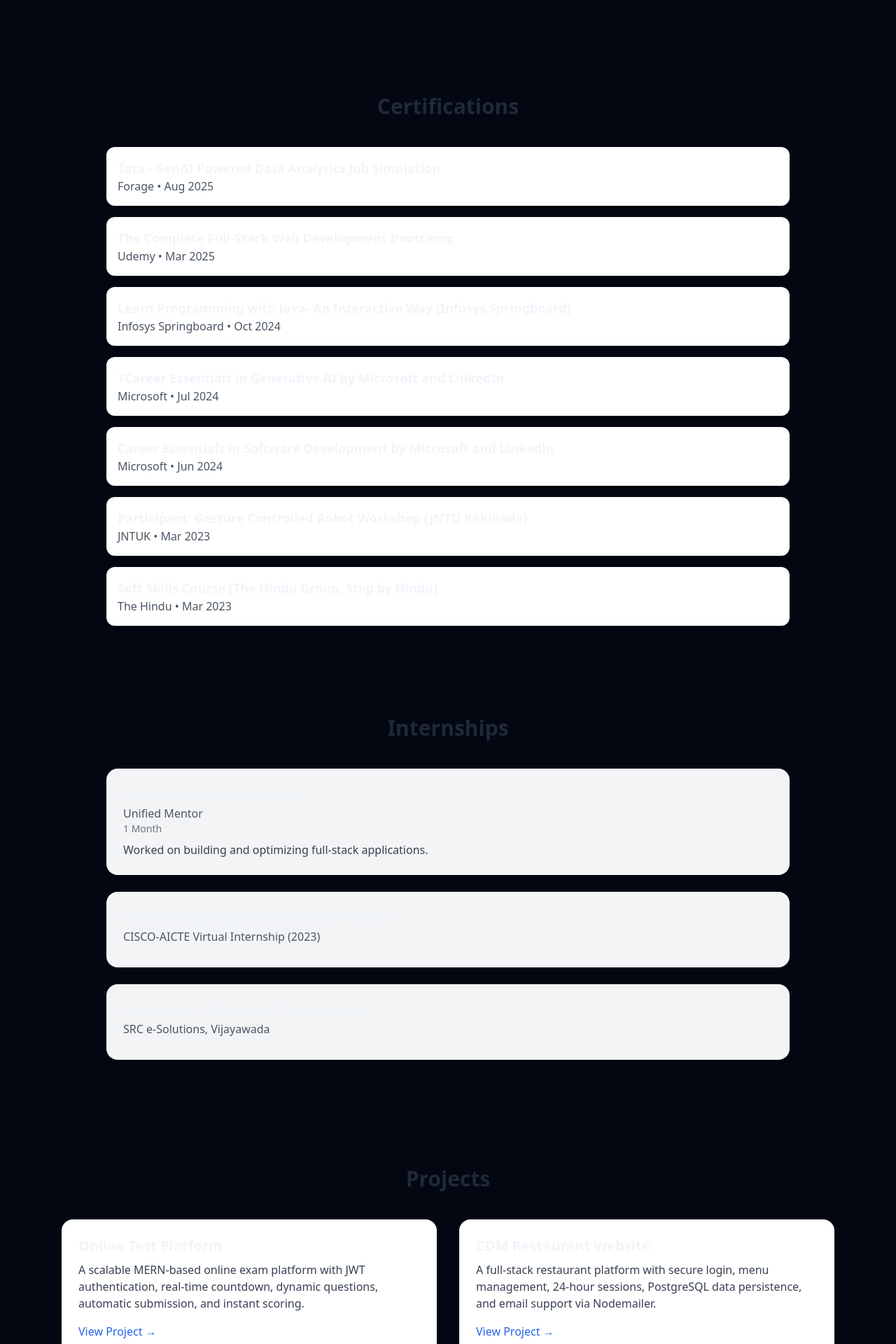
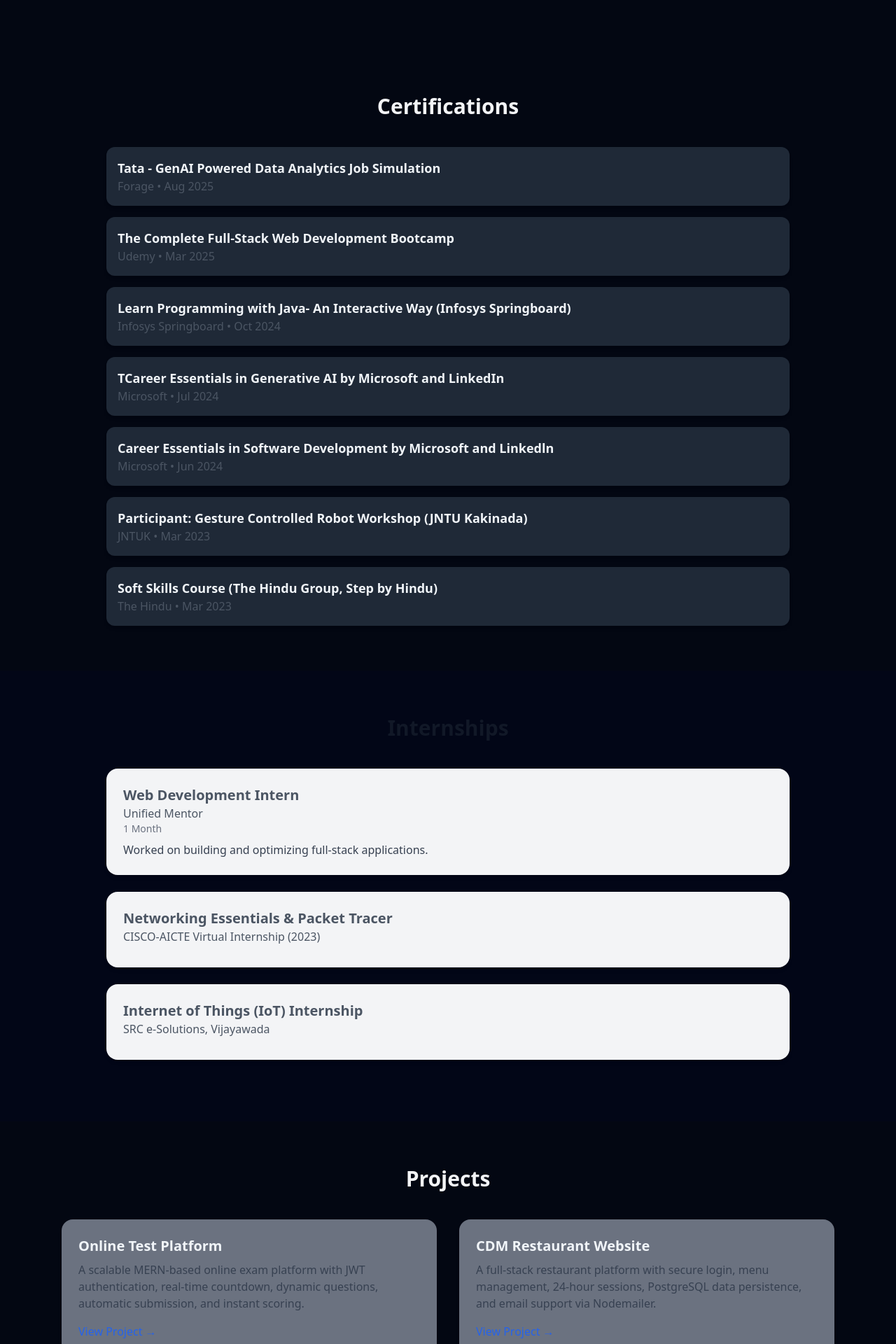
Before and after one commit to MALLIKHARJUNCH-02/Mallikharjun-Reddy-Portfolio, a React (Vite) app: page / in a window 1280 px wide. Shown: the part 2260-4180 px from the top of the page at 70% size. Built offline with nearby package versions, Linux system fonts and the light colour scheme.

Commit message:
Updated UI

```diff
--- a/src/sections/Certifications.jsx
+++ b/src/sections/Certifications.jsx
@@ -8,7 +8,7 @@
                 <motion.h2
                     initial={{ opacity: 0, y: -30 }}
                     whileInView={{ opacity: 1, y: 0 }}
-                    transition={{ duration: 0.6 }} className="text-3xl font-bold text-center mb-10 text-gray-800 dark:text-white">
+                    transition={{ duration: 0.6 }} className="text-3xl font-bold text-center mb-10 text-gray-100">
                     Certifications
                 </motion.h2>
                 <ul className="space-y-4">
@@ -18,7 +18,7 @@
                             whileInView={{ opacity: 1, y: 0 }}
                             transition={{ duration: 0.6 }}
                              key={index}
-                             className="p-4 rounded-xl shadow-md bg-white dark:bg-gray-800">
+                             className="p-4 rounded-xl shadow-md bg-gray-800">
                             <h3 className="text-lg font-semibold">{cert.title}</h3>
                             <p className="text-gray-600 dark:text-gray-300">
                                 {cert.issuer} • {cert.year}
--- a/src/sections/Contact.jsx
+++ b/src/sections/Contact.jsx
@@ -9,14 +9,14 @@
           initial={{ opacity: 0, y: -30 }}
           whileInView={{ opacity: 1, y: 0 }}
           transition={{ duration: 0.6 }}
-          className="text-3xl font-bold mb-6 text-gray-800 dark:text-white">
+          className="text-3xl font-bold mb-6 text-gray-100">
           Contact Me
         </motion.h2>
         <motion.p
           initial={{ opacity: 0, y: 30, scale: 0.1 }}
           whileInView={{ opacity: 1, y: 0, scale: 1 }}
           transition={{ duration: 0.6 }}
-          className="text-gray-700 dark:text-gray-300 mb-4">
+          className="text-gray-200 mb-4">
           Feel free to reach out for opportunities or collaborations.
         </motion.p>
         <div className="space-y-2">
--- a/src/sections/Education.jsx
+++ b/src/sections/Education.jsx
@@ -9,7 +9,7 @@
                 <motion.h2
                     initial={{ opacity: 0, y: -30 }}
                     whileInView={{ opacity: 1, y: 0 }}
-                    transition={{ duration: 0.6 }} className="text-3xl font-bold text-center mb-10 text-gray-800 dark:text-white">
+                    transition={{ duration: 0.6 }} className="text-3xl font-bold text-center mb-10 text-gray-100">
                     Education
                 </motion.h2>
                 {siteData.education.map((edu, index) => (
@@ -17,7 +17,7 @@
                         initial={{ opacity: 0, y: 30 }}
                         whileInView={{ opacity: 1, y: 0 }}
                         transition={{ duration: 0.6 }}
-                        key={index} className="mb-6 p-6 rounded-2xl shadow-md bg-gray-100 dark:bg-gray-800">
+                        key={index} className="mb-6 p-6 rounded-2xl shadow-md bg-gray-800">
                         <h3 className="text-xl font-semibold">{edu.degree}</h3>
                         <p className="text-gray-600 dark:text-gray-300">{edu.institution}</p>
                         <p className="text-sm text-gray-500">{edu.year}</p>
--- a/src/sections/Internships.jsx
+++ b/src/sections/Internships.jsx
@@ -3,13 +3,13 @@
 import { motion } from "framer-motion";
 const Internships = () => {
     return (
-        <section id="internships" className="py-16 bg-gray-950">
+        <section id="internships" className="py-16 bg-gray-90">
             <div className="max-w-5xl mx-auto px-6">
                 <motion.h2
                     initial={{ opacity: 0, y: -30 }}
                     whileInView={{ opacity: 1, y: 0 }}
                     transition={{ duration: 0.6 }}
-                    className="text-3xl font-bold text-center mb-10 text-gray-800 dark:text-white">
+                    className="text-3xl font-bold text-center mb-10 text-gray-900 dark:text-white">
                     Internships
                 </motion.h2>
                 {siteData.internships.map((intern, index) => (
@@ -18,7 +18,7 @@
                         whileInView={{ opacity: 1, y: 0 }}
                         transition={{ duration: 0.6 }}
                         key={index} className="mb-6 p-6 rounded-2xl shadow-md bg-gray-100 dark:bg-gray-800">
-                        <h3 className="text-xl font-semibold">{intern.role}</h3>
+                        <h3 className="text-xl font-semibold text-gray-600 dark:text-gray-300">{intern.role}</h3>
                         <p className="text-gray-600 dark:text-gray-300">{intern.company}</p>
                         <p className="text-sm text-gray-500">{intern.duration}</p>
                         <p className="mt-2 text-gray-700 dark:text-gray-200">{intern.description}</p>
--- a/src/sections/Projects.jsx
+++ b/src/sections/Projects.jsx
@@ -9,7 +9,7 @@
                     initial={{ opacity: 0, y: -30 }}
                     whileInView={{ opacity: 1, y: 0 }}
                     transition={{ duration: 0.6 }}
-                    className="text-3xl font-bold text-center mb-10 text-gray-800 dark:text-white">
+                    className="text-3xl font-bold text-center mb-10 text-gray-100">
                     Projects
                 </motion.h2>
                 <div className="grid sm:grid-cols-2 gap-8">
@@ -18,7 +18,7 @@
                             initial={{ opacity: 0, y: 30 }}
                             whileInView={{ opacity: 1, y: 0 }}
                             transition={{ duration: 0.6 }}
-                            key={index} className="p-6 rounded-2xl shadow-md bg-white dark:bg-gray-800">
+                            key={index} className="p-6 rounded-2xl shadow-md bg-gray-500 dark:bg-gray-800">
                             <h3 className="text-xl font-semibold">{project.title}</h3>
                             <p className="mt-2 text-gray-700 dark:text-gray-300">{project.description}</p>
                             <a href={project.link} target="_blank" rel="noopener noreferrer"
```
